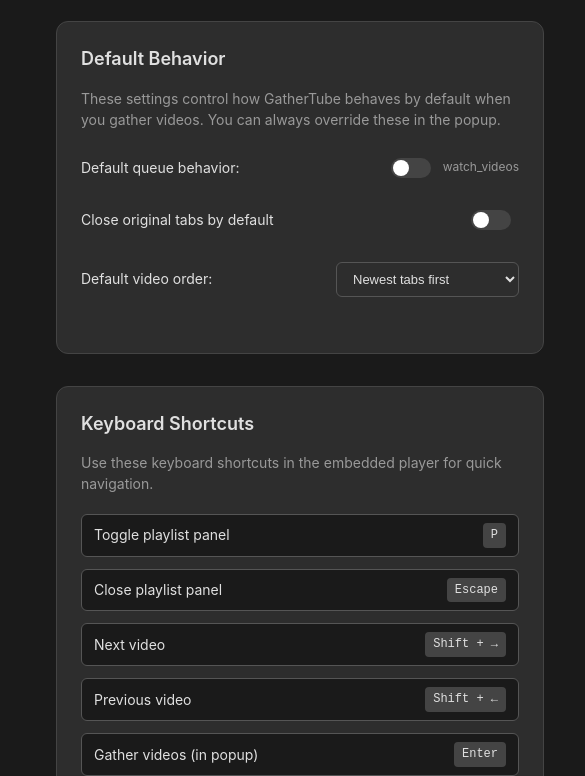
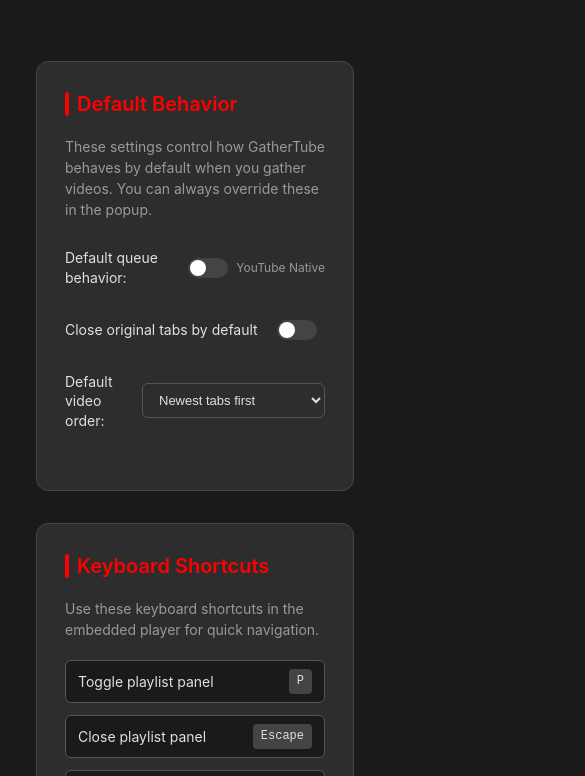
Before and after one commit to karimelgazar/gathertube, a browser extension: page options.html in a window 390 px wide. Shown: the part 193-969 px from the top of the page, 585 px wide, since content can reach past the window. Drawn offline with Linux system fonts and the light colour scheme.

Commit message:
Improve settings page layout and update naming
- Center settings page layout using CSS Grid with 2-column responsive design
- Utilize full viewport width and height for better space usage
- Update naming from 'watch_videos' to 'YouTube Native' for better clarity
- Add hover effects and visual improvements to settings sections
- Implement full-width sections for keyboard shortcuts and footer
- Add red accent color scheme to section titles with decorative bars
- Improve mobile responsiveness with single-column layout on small screens
- Update README.md to reflect new 'YouTube Native' terminology
- Enhanced visual hierarchy with better spacing and typography

```diff
--- a/options.html
+++ b/options.html
@@ -7,33 +7,82 @@
     <link rel="stylesheet" href="popup.css">
     <style>
         body {
-            width: 600px;
+            width: 100vw;
             max-width: none;
-            min-height: auto;
-            padding: 40px;
+            min-height: 100vh;
+            padding: 40px 20px;
             background: #1a1a1a;
             color: #e0e0e0;
+            display: flex;
+            justify-content: center;
+            align-items: flex-start;
         }
         .container {
-            max-width: 520px;
+            width: 100%;
+            max-width: 900px;
             margin: 0 auto;
+            display: grid;
+            grid-template-columns: 1fr 1fr;
+            grid-gap: 32px;
+            align-items: start;
         }
+
         .header {
-            text-align: left;
+            grid-column: 1 / -1;
+            text-align: center;
             margin-bottom: 32px;
+            padding-bottom: 24px;
+            border-bottom: 1px solid #444;
+        }
+
+        .section {
+            grid-column: span 1;
+        }
+
+        .section.full-width {
+            grid-column: 1 / -1;
+        }
+
+        @media (max-width: 768px) {
+            .container {
+                grid-template-columns: 1fr;
+                max-width: 600px;
+            }
+
+            .section {
+                grid-column: span 1;
+            }
         }
         .section {
-            margin-bottom: 32px;
-            padding: 24px;
+            margin-bottom: 0;
+            padding: 28px;
             background: #2d2d2d;
             border-radius: 12px;
             border: 1px solid #444;
+            height: fit-content;
+            transition: transform 0.2s ease, box-shadow 0.2s ease;
+        }
+
+        .section:hover {
+            transform: translateY(-2px);
+            box-shadow: 0 8px 24px rgba(0, 0, 0, 0.4);
         }
         .section-title {
-            font-size: 18px;
+            font-size: 20px;
             font-weight: 600;
-            margin-bottom: 16px;
-            color: #e0e0e0;
+            margin-bottom: 18px;
+            color: #FF0000;
+            display: flex;
+            align-items: center;
+            gap: 8px;
+        }
+
+        .section-title::before {
+            content: '';
+            width: 4px;
+            height: 24px;
+            background: #FF0000;
+            border-radius: 2px;
         }
         .section-description {
             font-size: 14px;
@@ -80,6 +129,7 @@
             margin-top: 32px;
             padding-top: 24px;
             border-top: 1px solid #444;
+            grid-column: 1 / -1;
         }
         .footer-links a {
             color: #FF0000;
@@ -126,7 +176,7 @@
                             <input type="checkbox" id="defaultEmbedMode" class="toggle-input">
                             <span class="toggle-slider"></span>
                         </div>
-                        <span class="toggle-option" id="defaultModeText">watch_videos</span>
+                        <span class="toggle-option" id="defaultModeText">YouTube Native</span>
                     </label>
                 </div>
 
@@ -157,7 +207,7 @@
             </div>
         </div>
 
-        <div class="section">
+        <div class="section full-width">
             <h2 class="section-title">Keyboard Shortcuts</h2>
             <p class="section-description">
                 Use these keyboard shortcuts in the embedded player for quick navigation.
@@ -211,7 +261,7 @@
             <button id="resetSettings" class="reset-btn">Reset All Settings</button>
         </div>
 
-        <div class="footer-links">
+        <div class="footer-links full-width">
             <a href="#" id="reportIssue">Report Issue</a>
             <a href="#" id="rateExtension">Rate Extension</a>
             <a href="#" id="viewSource">View Source</a>
--- a/options.js
+++ b/options.js
@@ -100,7 +100,7 @@
 
     updateModeText() {
         this.elements.defaultModeText.textContent =
-            this.elements.defaultEmbedMode.checked ? 'Embedded player' : 'watch_videos';
+            this.elements.defaultEmbedMode.checked ? 'Embedded Player' : 'YouTube Native';
     }
 
     async loadExtensionInfo() {
--- a/popup.js
+++ b/popup.js
@@ -77,7 +77,7 @@
     }
 
     updateModeText() {
-        this.modeText.textContent = this.embedModeCheckbox.checked ? 'Embedded player' : 'watch_videos';
+        this.modeText.textContent = this.embedModeCheckbox.checked ? 'Embedded Player' : 'YouTube Native';
     }
 
     async gatherVideos() {
```
Also changed, not shown: popup.html (+1 -1 lines), README.md.
